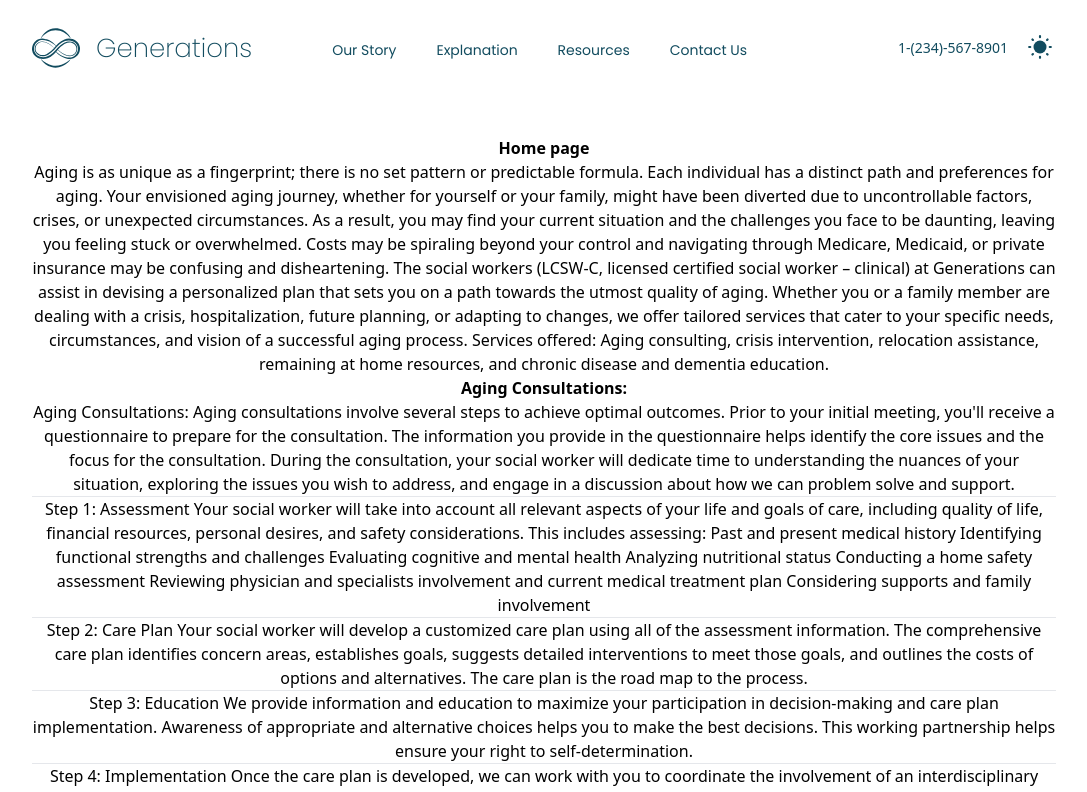
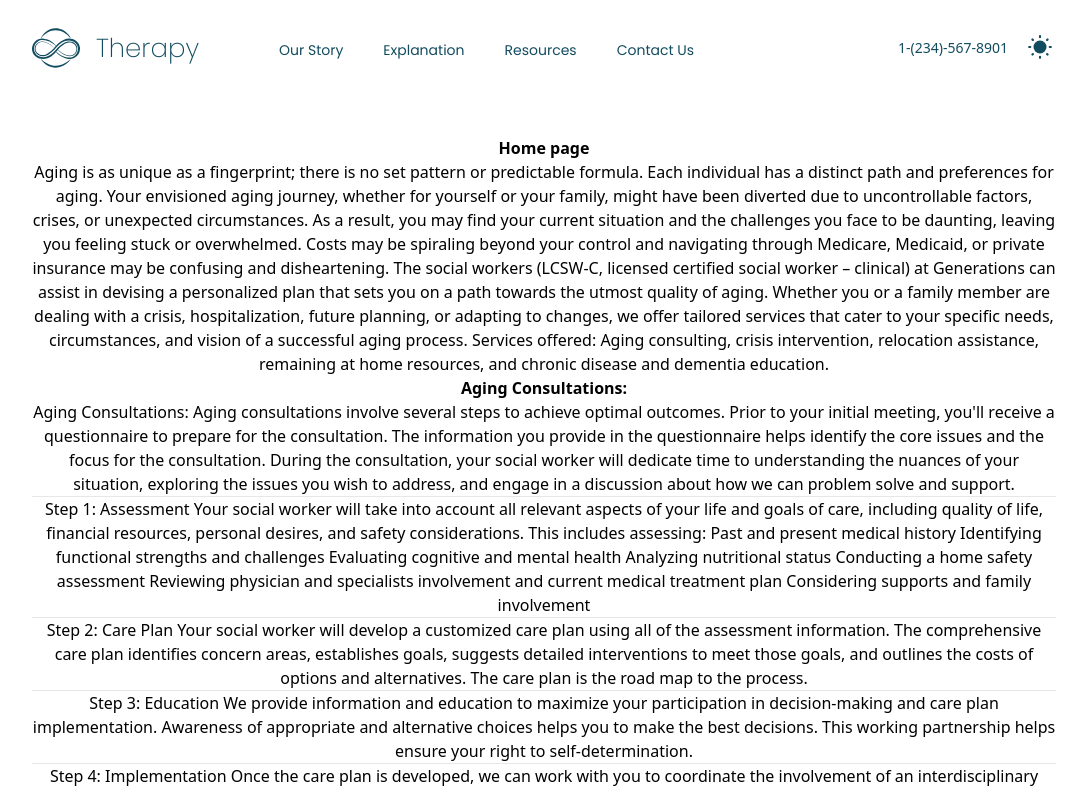
Before and after one commit to eliram9/therapy, a React (Create React App) app: page / in a window 1280 px wide. Shown: the top 792 px of the page, without its empty margins (96-1183 px from the left). Built offline with nearby package versions, Linux system fonts and the light colour scheme.

Commit message:
changes for therapy website

```diff
--- a/package.json
+++ b/package.json
@@ -1,5 +1,5 @@
 {
-  "name": "generations",
+  "name": "therapy",
   "version": "0.1.0",
   "private": true,
   "dependencies": {
--- a/public/index.html
+++ b/public/index.html
@@ -27,7 +27,7 @@
       work correctly both with client-side routing and a non-root public URL.
       Learn how to configure a non-root public URL by running `npm run build`.
     -->
-    <title>Generation</title>
+    <title>Therapy</title>
   </head>
   <body>
     <noscript>You need to enable JavaScript to run this app.</noscript>
--- a/src/components/Navbar.jsx
+++ b/src/components/Navbar.jsx
@@ -89,7 +89,7 @@ const Navbar = () => {
                     <div className="flex items-center">
                         <Link className='flex items-center' to="/">
                             <Logo className='w-12 h-12 dark:fill-purple-300' alt="logo" />
-                            <span className="text-[26px] text-main ml-4 font-extralight dark:text-purple-300">Generations</span>
+                            <span className="text-[26px] text-main ml-4 font-extralight dark:text-purple-300">Therapy</span>
                         </Link>
                         <div className="ml-10 mt-1 items-center">
                             <CustomLink href="/our-story" title="Our Story" className="ml-10 text-main hover:text-teal-600 text-sm dark:font-light" />
```
